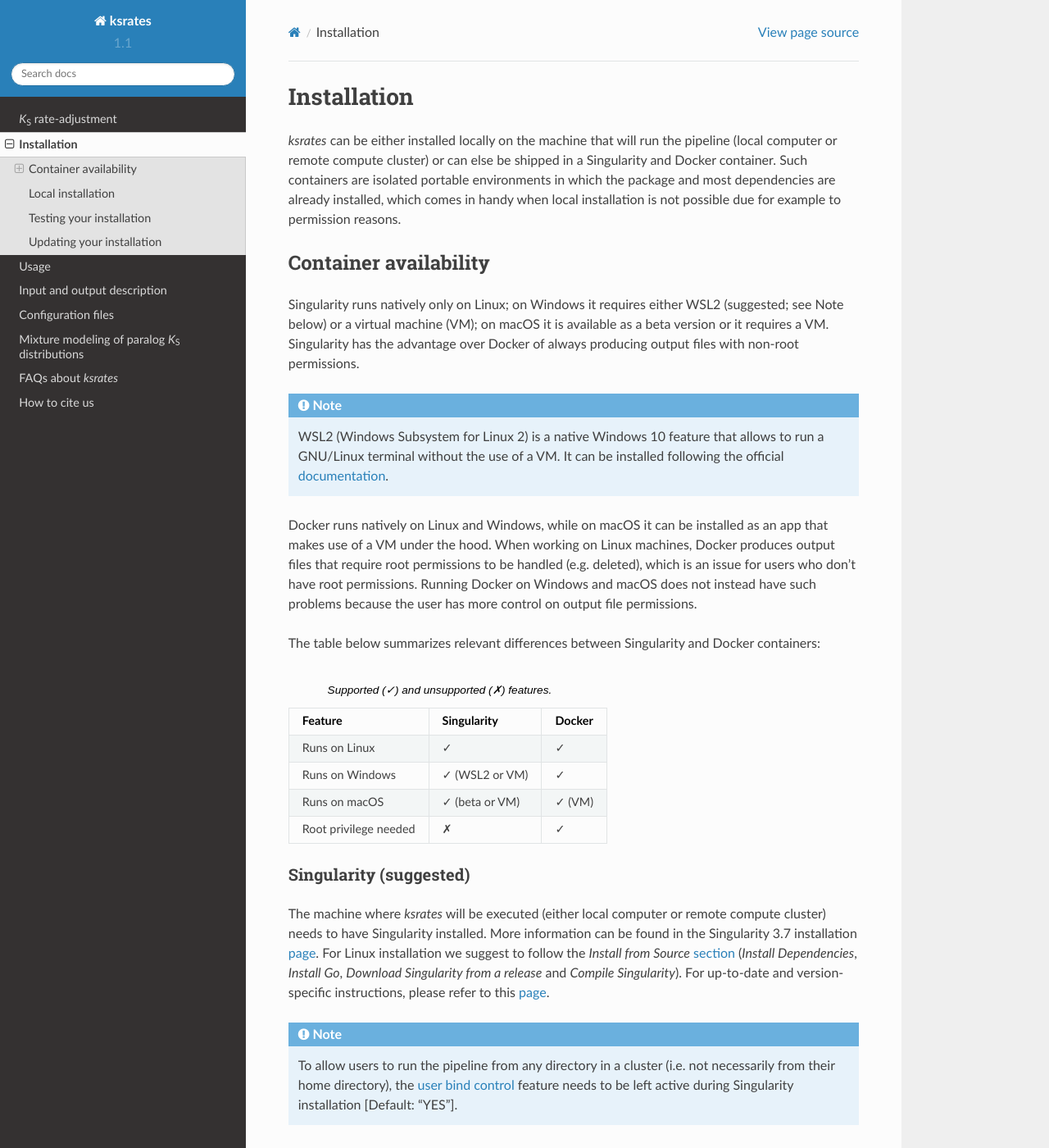
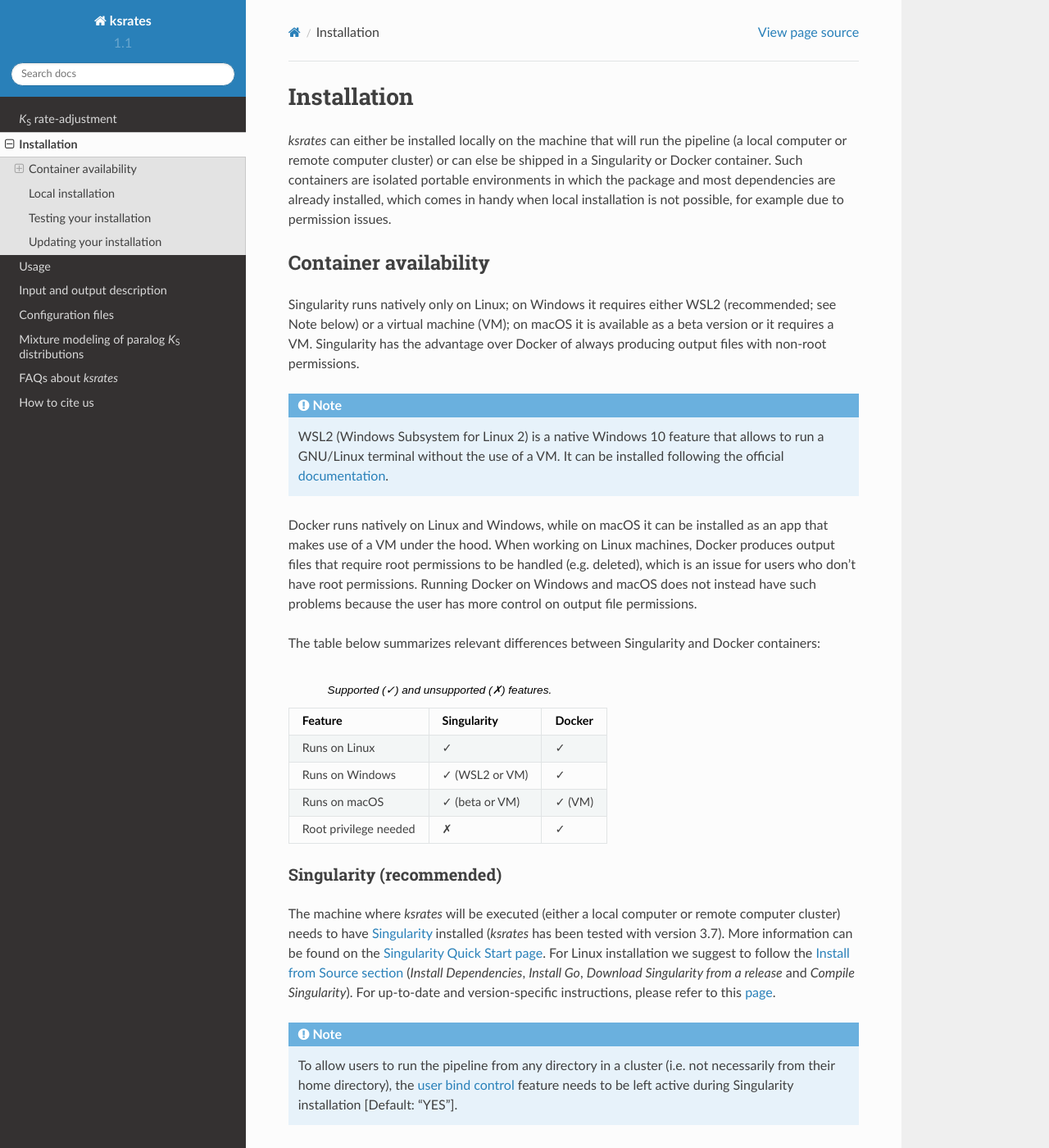
Before and after one commit to VIB-PSB/ksrates, a Sphinx documentation site: the page built from doc/source/installation.rst, in a window 1280 px wide and 1400 px high. Shown: the whole window at 82% size. Built offline with Sphinx 7.4.7 and the Read the Docs theme 2.0.0, drawn with Linux system fonts in a browser that asks for light colours; some of the changed text lies outside the part shown.

Commit message:
Clarify Singularity version and links and minor edits

```diff
--- a/doc/source/installation.rst
+++ b/doc/source/installation.rst
@@ -1,12 +1,12 @@
 Installation
 ************
 
-*ksrates* can be either installed locally on the machine that will run the pipeline (local computer or remote compute cluster) or can else be shipped in a Singularity and Docker container. Such containers are isolated portable environments in which the package and most dependencies are already installed, which comes in handy when local installation is not possible due for example to permission reasons.
+*ksrates* can either be installed locally on the machine that will run the pipeline (a local computer or remote computer cluster) or can else be shipped in a Singularity or Docker container. Such containers are isolated portable environments in which the package and most dependencies are already installed, which comes in handy when local installation is not possible, for example due to permission issues.
 
 Container availability
 ======================
 
-Singularity runs natively only on Linux; on Windows it requires either WSL2 (suggested; see Note below) or a virtual machine (VM); on macOS it is available as a beta version or it requires a VM.
+Singularity runs natively only on Linux; on Windows it requires either WSL2 (recommended; see Note below) or a virtual machine (VM); on macOS it is available as a beta version or it requires a VM.
 Singularity has the advantage over Docker of always producing output files with non-root permissions.
 
 .. note::
@@ -30,14 +30,14 @@
     ======================  ====================  ============
 
 
-Singularity (suggested)
------------------------
-The machine where *ksrates* will be executed (either local computer or remote compute cluster) needs to have Singularity installed. More information can be found in the Singularity 3.7 installation `page <https://sylabs.io/guides/3.7/admin-guide/installation.html#installing-singularity>`__.
-For Linux installation we suggest to follow the *Install from Source* `section <https://sylabs.io/guides/3.7/admin-guide/installation.html#before-you-begin>`__ (*Install Dependencies*, *Install Go*, *Download Singularity from a release* and *Compile Singularity*).
-For up-to-date and version-specific instructions, please refer to this `page <https://sylabs.io/docs/>`__.
+Singularity (recommended)
+-------------------------
+The machine where *ksrates* will be executed (either a local computer or remote computer cluster) needs to have `Singularity <https://singularity.hpcng.org>`__ installed (*ksrates* has been tested with version 3.7). More information can be found on the `Singularity Quick Start page <https://singularity.hpcng.org/user-docs/master/quick_start.html>`__.
+For Linux installation we suggest to follow the `Install from Source section <https://singularity.hpcng.org/admin-docs/master/installation.html#before-you-begin>`__ (*Install Dependencies*, *Install Go*, *Download Singularity from a release* and *Compile Singularity*).
+For up-to-date and version-specific instructions, please refer to this `page <https://singularity.hpcng.org/docs/>`__.
 
 .. note::
-   To allow users to run the pipeline from any directory in a cluster (i.e. not necessarily from their home directory), the `user bind control <https://sylabs.io/guides/3.7/admin-guide/configfiles.html?highlight=user%20bind%20control#bind-mount-management>`__ feature needs to be left active during Singularity installation [Default: "YES"].
+   To allow users to run the pipeline from any directory in a cluster (i.e. not necessarily from their home directory), the `user bind control <https://singularity.hpcng.org/admin-docs/master/configfiles.html?highlight=user%20bind%20control#bind-mount-management>`__ feature needs to be left active during Singularity installation [Default: "YES"].
 
 When using the *ksrates* Nextflow pipeline, the only other dependency that must be installed is Nextflow (for more information see its official installation `page <https://www.nextflow.io/docs/latest/getstarted.html#requirements>`__).
 
@@ -58,7 +58,7 @@
 Docker
 ------
 
-The machine where *ksrates* will be executed (either local computer or remote compute cluster) needs to have Docker installed. More information can be found on the Docker installation `page <https://docs.docker.com/get-docker/>`__.
+The machine where *ksrates* will be executed (either a local computer or remote computer cluster) needs to have Docker installed. More information can be found on the Docker installation `page <https://docs.docker.com/get-docker/>`__.
 
 When using the *ksrates* Nextflow pipeline, the only other dependency that must be installed is Nextflow (for more information see its official installation `page <https://www.nextflow.io/docs/latest/getstarted.html#requirements>`__).
 
@@ -80,7 +80,7 @@
 Local installation
 ==================
 
-Without the use of a container the installation of *ksrates* and its dependencies has to be carried out manually. The following commands guide through the installation on a Linux machine; Windows users can carry out the installation with the same commands by using either WSL2 (suggested; see Note below) or a virtual machine (VM) with Linux installed.
+Without the use of a container the installation of *ksrates* and its dependencies has to be carried out manually. The following commands guide through the installation on a Linux machine; Windows users can carry out the installation with the same commands by using either WSL2 (recommended; see Note below) or a virtual machine (VM) with Linux installed.
 
 .. note::
    WSL2 (Windows Subsystem for Linux 2) is a native Windows 10 feature that allows to run a GNU/Linux terminal without the use of a VM. It can be installed following the official `documentation <https://docs.microsoft.com/en-us/windows/wsl/install-win10#requirements>`__.
@@ -111,7 +111,7 @@
 
                 export PATH=$PATH:~/bin
 
-3. Install I-ADHoRe 3.0 from its GitHub `page <https://github.com/VIB-PSB/i-ADHoRe>`__ (required only for collinearity analysis of genome data).
+3. Install i-ADHoRe 3.0 from its GitHub `page <https://github.com/VIB-PSB/i-ADHoRe>`__ (required only for collinearity analysis of genome data).
 
 4.  Clone the *ksrates* repository from `GitHub <https://github.com/VIB-PSB/ksrates>`__ and install the package and its Python dependencies::
 
@@ -144,19 +144,19 @@
 Updating your installation
 ==========================
 
-* To update the pipeline to the latest release, run the following command::
+* To update the *ksrates* Nextflow pipeline to the latest release, run the following command::
 
         nextflow pull VIB-PSB/ksrates
 
-* To update the Docker image, run the following command to pull the new image from `Docker Hub <https://hub.docker.com/r/vibpsb/ksrates>`__::
+* To update the Docker container image, run the following command to pull the new image from `Docker Hub <https://hub.docker.com/r/vibpsb/ksrates>`__::
 
         docker pull vibpsb/ksrates:latest
 
-* To update the Singularity image, first remove the old image, which is stored in the ``cacheDir`` directory set in the ``nextflow.config`` or by default within ``work/singularity``::
+* To update the Singularity container image, first remove the old image (when using the *ksrates* Nextflow pipeline the image is stored in the ``cacheDir`` directory set in the ``nextflow.config`` or, if not set, by default in ``work/singularity`` in the project folder)::
 
         rm vibpsb-ksrates-latest.img
 
- The next time the pipeline is launched, Nextflow will automatically pull the new image from Docker Hub.
+  The next time the pipeline is launched, Nextflow will automatically pull the new image from `Docker Hub <https://hub.docker.com/r/vibpsb/ksrates>`__.
 
  Alternatively, run the following command in the same directory of the old image to manually pull the new image from Docker Hub::
 
```
